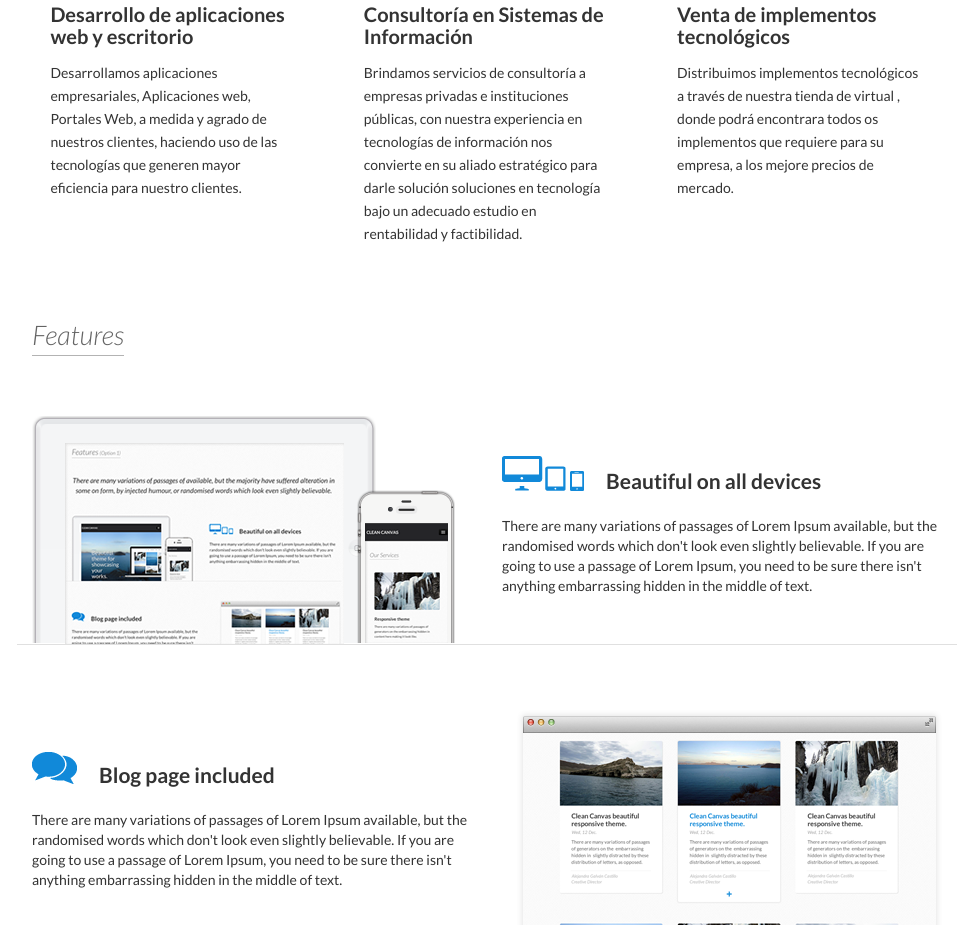
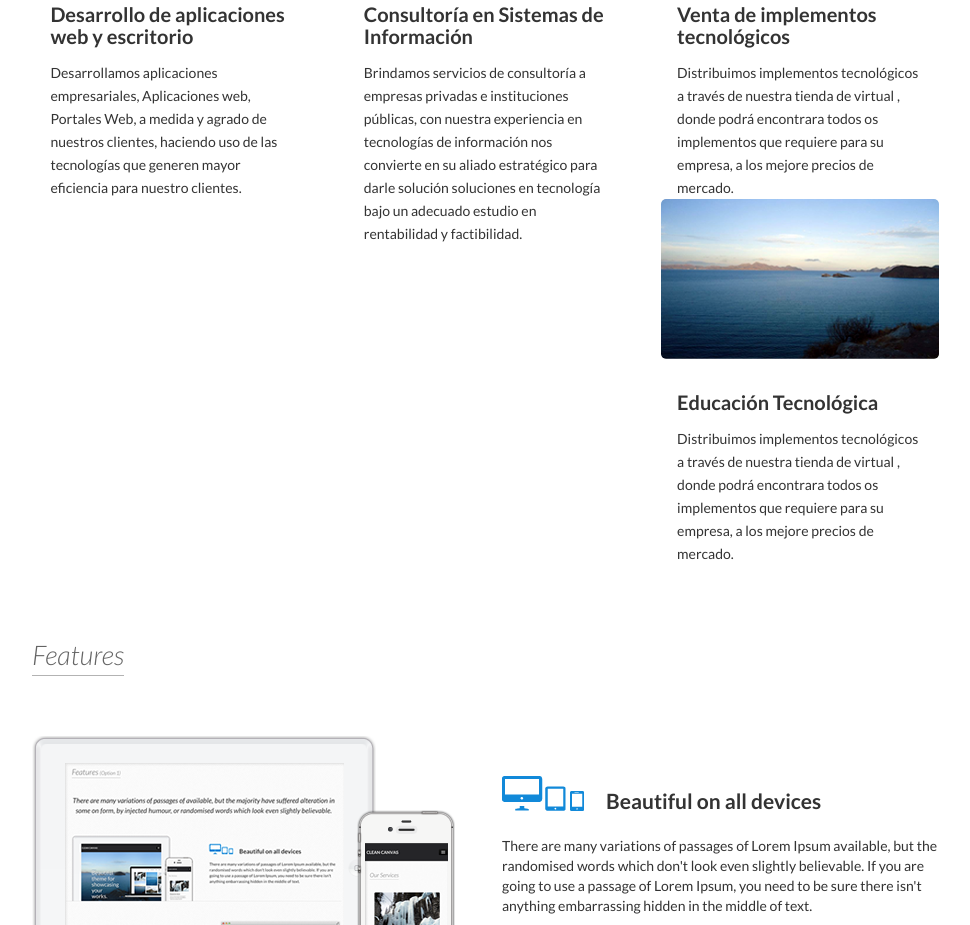
Before and after one commit to Rub21/sigtech, a plain HTML site: page index.html in a window 1280 px wide. Shown: the part 840-1765 px from the top of the page, without its empty margins (153-1123 px from the left). Drawn offline with nearby package versions, Linux system fonts and the light colour scheme; files whose address does not match are found by name.

Commit message:
algunas descrpciones

```diff
--- a/index.html
+++ b/index.html
@@ -154,6 +154,25 @@
                             </p>
                         </div>
                     </div>
+
+     <!-- Feature -->
+                    <div class="col-sm-4 feature last">
+                        <div class="img_box">
+                            <a href="services.html">
+                                <img src="images/service3.png">
+                                <span class="circle">
+                                    <span class="plus">+</span>
+                                </span>
+                            </a>
+                        </div>
+                        <div class="text">
+                            <h6>Educación Tecnológica</h6>
+                            <p>
+                                Distribuimos  implementos tecnológicos a  través de nuestra tienda de virtual , donde podrá encontrara todos os implementos que requiere para su empresa, a los mejore precios de mercado.
+                            </p>
+                        </div>
+                    </div>
+
                 </div>
             </div>
         </div>
```
